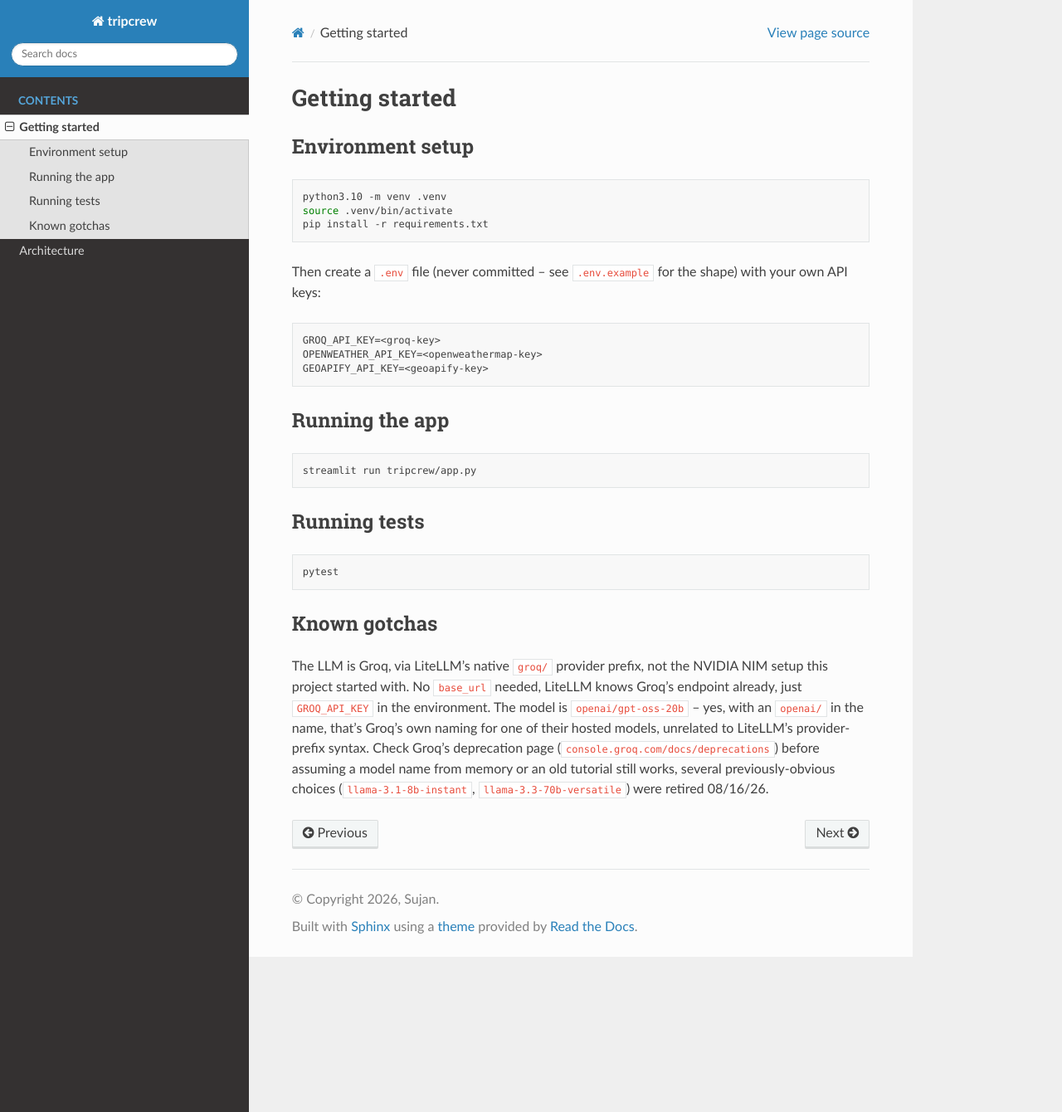
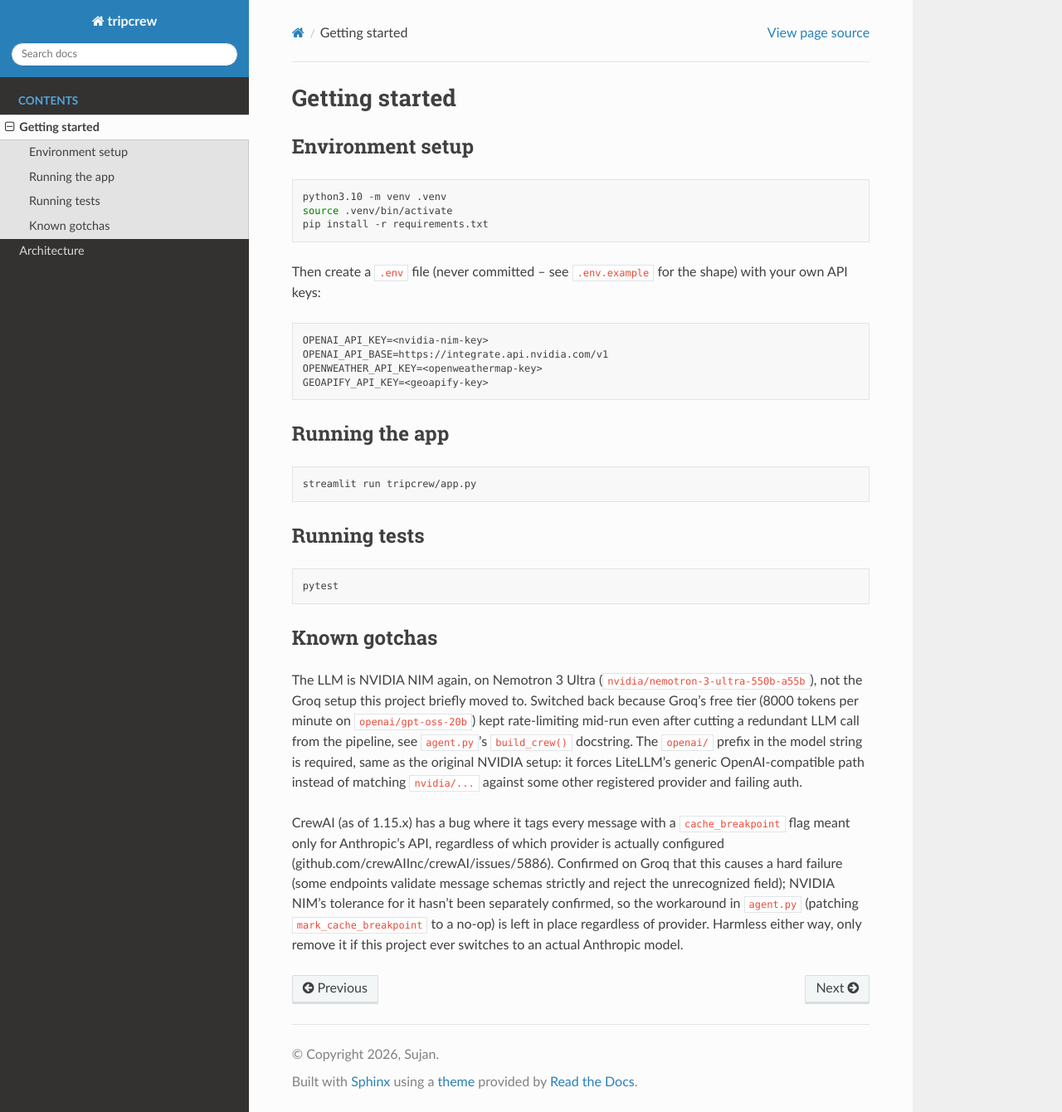
Before and after one commit to sushisuj/tripcrew, a Sphinx documentation site: the page built from docs/getting-started.rst, in a window 1280 px wide and 1340 px high. Shown: the whole window at 83% size. Built offline with Sphinx 7.4.7 and the Read the Docs theme 3.1.0, drawn with Linux system fonts in a browser that asks for light colours.

Commit message:
Switch back to NVIDIA NIM on Nemotron 3 Ultra, Groq's free tier too tight

```diff
--- a/docs/getting-started.rst
+++ b/docs/getting-started.rst
@@ -15,7 +15,8 @@ shape) with your own API keys:
 
 .. code-block:: text
 
-   GROQ_API_KEY=<groq-key>
+   OPENAI_API_KEY=<nvidia-nim-key>
+   OPENAI_API_BASE=https://integrate.api.nvidia.com/v1
    OPENWEATHER_API_KEY=<openweathermap-key>
    GEOAPIFY_API_KEY=<geoapify-key>
 
@@ -36,13 +37,23 @@ Running tests
 Known gotchas
 --------------
 
-The LLM is Groq, via LiteLLM's native ``groq/`` provider prefix, not the
-NVIDIA NIM setup this project started with. No ``base_url`` needed, LiteLLM
-knows Groq's endpoint already, just ``GROQ_API_KEY`` in the environment.
-The model is ``openai/gpt-oss-20b`` -- yes, with an ``openai/`` in the name,
-that's Groq's own naming for one of their hosted models, unrelated to
-LiteLLM's provider-prefix syntax. Check Groq's deprecation page
-(``console.groq.com/docs/deprecations``) before assuming a model name from
-memory or an old tutorial still works, several previously-obvious choices
-(``llama-3.1-8b-instant``, ``llama-3.3-70b-versatile``) were retired
-08/16/26.
+The LLM is NVIDIA NIM again, on Nemotron 3 Ultra
+(``nvidia/nemotron-3-ultra-550b-a55b``), not the Groq setup this project
+briefly moved to. Switched back because Groq's free tier (8000 tokens per
+minute on ``openai/gpt-oss-20b``) kept rate-limiting mid-run even after
+cutting a redundant LLM call from the pipeline, see ``agent.py``'s
+``build_crew()`` docstring. The ``openai/`` prefix in the model string is
+required, same as the original NVIDIA setup: it forces LiteLLM's generic
+OpenAI-compatible path instead of matching ``nvidia/...`` against some
+other registered provider and failing auth.
+
+CrewAI (as of 1.15.x) has a bug where it tags every message with a
+``cache_breakpoint`` flag meant only for Anthropic's API, regardless of
+which provider is actually configured
+(github.com/crewAIInc/crewAI/issues/5886). Confirmed on Groq that this
+causes a hard failure (some endpoints validate message schemas strictly
+and reject the unrecognized field); NVIDIA NIM's tolerance for it hasn't
+been separately confirmed, so the workaround in ``agent.py`` (patching
+``mark_cache_breakpoint`` to a no-op) is left in place regardless of
+provider. Harmless either way, only remove it if this project ever
+switches to an actual Anthropic model.
```
Also changed, not shown: 2 other files.
